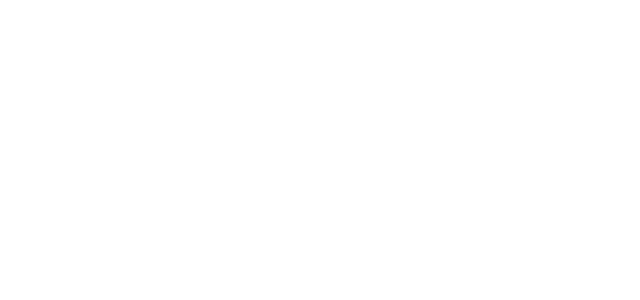
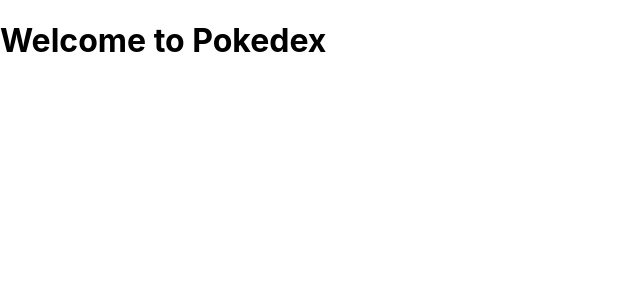
Before and after one commit to agus-sideral/react-pokedex, a React (Create React App) app: page / in a window 1280 px wide. Shown: the top 300 px of the page, without its empty margins (0-640 px from the left). Built offline with nearby package versions, Linux system fonts and the light colour scheme.

Commit message:
Added styling libraries:  material-ui and fontsource-roboto. Created empty home component

```diff
--- a/package.json
+++ b/package.json
@@ -3,9 +3,11 @@
   "version": "0.1.0",
   "private": true,
   "dependencies": {
+    "@material-ui/core": "^4.11.3",
     "@testing-library/jest-dom": "^5.11.4",
     "@testing-library/react": "^11.1.0",
     "@testing-library/user-event": "^12.1.10",
+    "fontsource-roboto": "^4.0.0",
     "react": "^17.0.1",
     "react-dom": "^17.0.1",
     "react-scripts": "4.0.2",
--- /dev/null
+++ b/src/components/home.jsx
@@ -0,0 +1,6 @@
+import React from 'react';
+import { Button } from '@material-ui/core';
+
+export function Home() {
+  return <h1>Welcome to Pokedex</h1>;
+}
--- a/src/index.js
+++ b/src/index.js
@@ -1,10 +1,13 @@
 import React from 'react';
 import ReactDOM from 'react-dom';
 import './index.css';
+import 'fontsource-roboto';
+import { Home } from './components/home'
 import reportWebVitals from './reportWebVitals';
 
 ReactDOM.render(
   <React.StrictMode>
+    <Home/>
   </React.StrictMode>,
   document.getElementById('root')
 );
```
Also changed, not shown: 1 other file (tests, documents, lock files or other folders).
